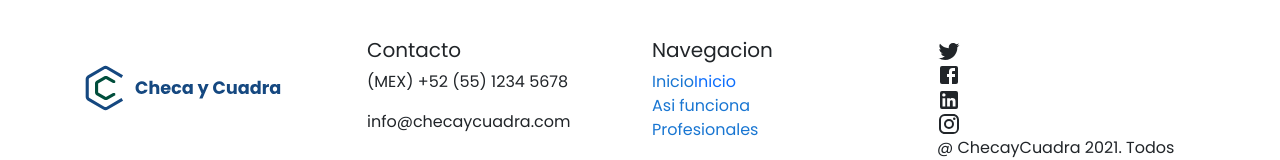
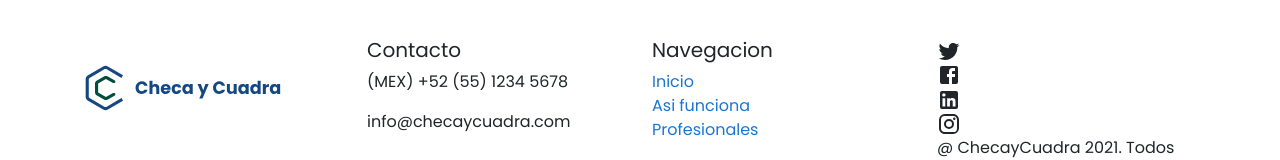
Before and after one commit to Proyectos-Kodemia/api-checaycuadra-frontend-next, a Next.js app: page /Perfil/Perfil in a window 1280 px wide. Shown: the part 768-928 px from the top of the page. Built offline with nearby package versions, Linux system fonts and the light colour scheme.

Commit message:
eliminando console log

```diff
--- a/components/FooterPage.jsx
+++ b/components/FooterPage.jsx
@@ -29,7 +29,6 @@ function FooterPage () {
             <ul className='list-unstyled'>
               <li>
                 <Link href='' underline='none'>Inicio</Link>
-                <a href=''>Inicio</a>
               </li>
               <li>
                 <Link href='#Asi funciona' underline='none'>Asi funciona</Link>
--- a/components/Perfil/LateralBar.jsx
+++ b/components/Perfil/LateralBar.jsx
@@ -47,7 +47,7 @@ function LateralBar () {
     if (typeof window.sessionStorage !== 'undefined') {
       if (window.sessionStorage.getItem('role')) {
         const user = window.sessionStorage.getItem('role')
-        console.log(user)
+        // console.log(user)
         setRol(user)
       } else {
         console.log('error en session storage')
--- a/pages/principal/cita/[id].jsx
+++ b/pages/principal/cita/[id].jsx
@@ -71,7 +71,7 @@ function Cita ({ children, title = 'Checa y Cuadra' }) {
   // console.log(statusPayment)
 
     async function LoginAccount (url) {
-      console.log("entrando a la funcion")
+      // console.log("entrando a la funcion")
       const options = {
         method: 'POST',
         headers: {
@@ -105,7 +105,6 @@ function Cita ({ children, title = 'Checa y Cuadra' }) {
             quantity:"1",
             statusPayment: statusPayment
           }
-          console.log('entro 1')
           // post
           const optionsMeeting = {
             method: 'POST',
@@ -117,7 +116,6 @@ function Cita ({ children, title = 'Checa y Cuadra' }) {
 
           }
           const response = await fetch(endpointMeeting, optionsMeeting)
-          console.log('entro 2')
           // Obtener el id de la cita
 
           const optionsAuthGoogle = {
@@ -131,7 +129,6 @@ function Cita ({ children, title = 'Checa y Cuadra' }) {
 
           await LoginAccount(endpointAuthGoogle)
           .then(response =>{
-            console.log('entro 3')
             location.href = response.payload.authUrl
             })
           .catch(error =>{
```
Also changed, not shown: components/AccountPages/CalendarioPicker.jsx (+4 -4 lines), components/AccountPages/Schedule.jsx (+8 -8 lines), components/AccountPages/ScheduleCita.jsx (+5 -5 lines), components/Login/FormLogin.jsx (+7 -7 lines).
